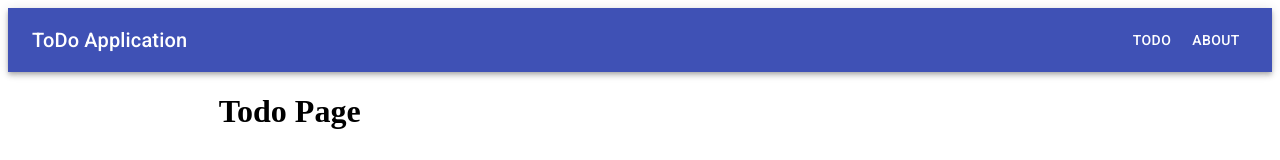
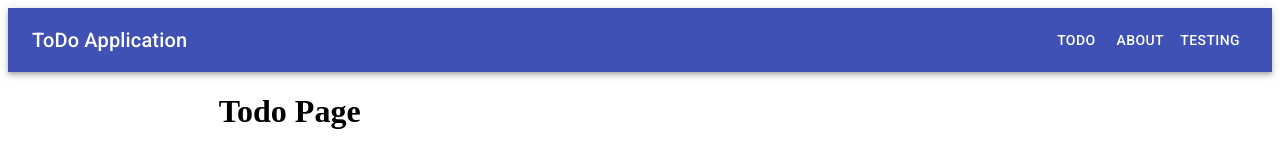
Before and after one commit to romanocast/todoReactApp, a React (Create React App) app: page / in a window 1280 px wide. Shown: the top 160 px of the page. Built offline with nearby package versions, Linux system fonts and the light colour scheme.

Commit message:
madeuselesschange

```diff
--- a/src/component/todo/TodoHeader.tsx
+++ b/src/component/todo/TodoHeader.tsx
@@ -15,6 +15,7 @@ const TodoHeader: React.FC = () => {
           </Typography>
           <Button color="inherit">ToDo</Button>
           <Button color="inherit">About</Button>
+          <Button color="inherit">Testing</Button>
         </Toolbar>
       </AppBar>
 
```
